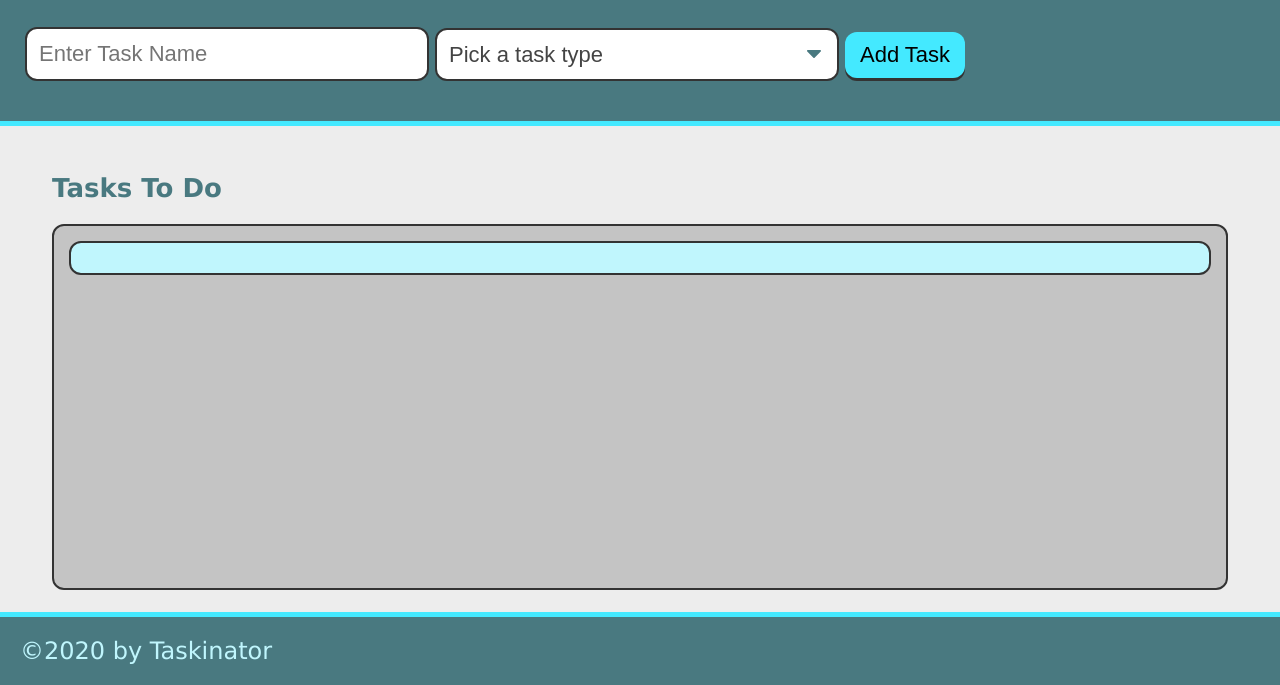
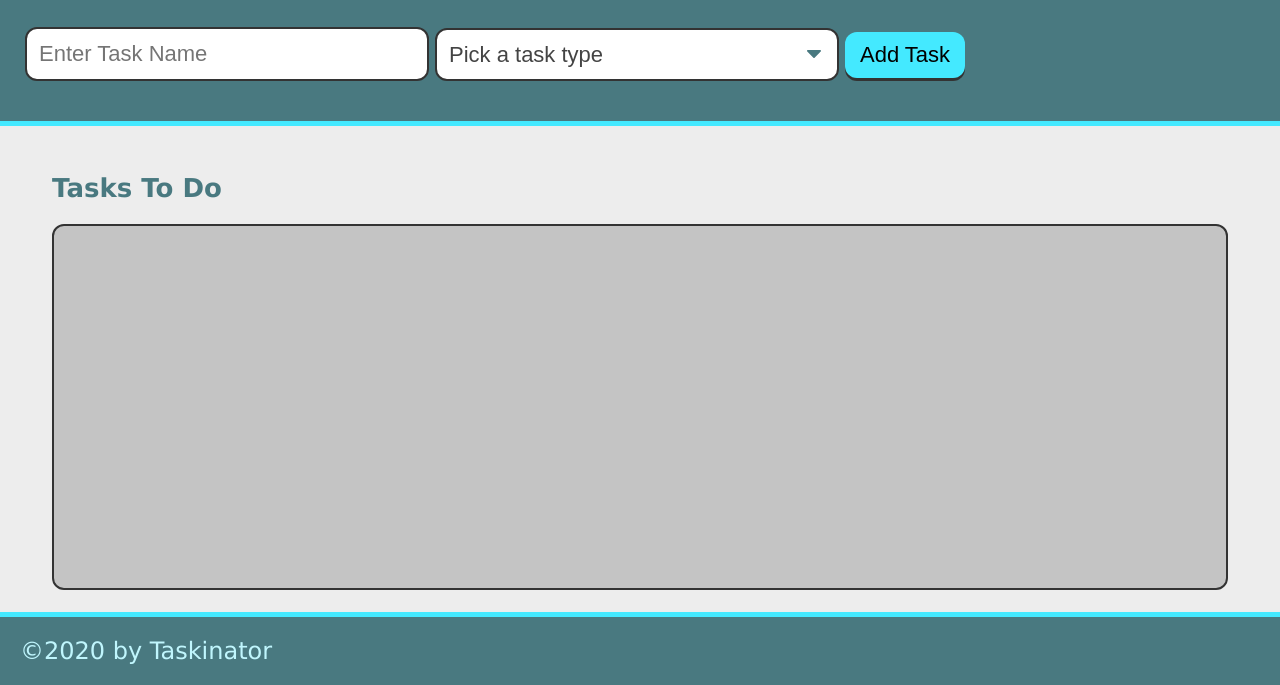
Before and after one commit to coleyrockin/taskinator, a plain HTML site: page index.html in a window 1280 px wide. Shown: the part 115-800 px from the top of the page. Drawn offline with Linux system fonts and the light colour scheme.

Commit message:
HTML changes

```diff
--- a/index.html
+++ b/index.html
@@ -1,5 +1,6 @@
 <!DOCTYPE html>
 <html lang="en">
+
 <head>
     <meta charset="UTF-8">
     <meta http-equiv="X-UA-Compatible" content="IE=edge">
@@ -34,9 +35,7 @@
     <main class="page-content">
         <section class="task-list-wrapper">
             <h2 class="list-title">Tasks To Do</h2>
-            <ul class="task-list" id="tasks-to-do">
-                <li class="task-item"></li>
-            </ul>
+            <ul class="task-list" id="tasks-to-do"></ul>
         </section>
     </main>
 
@@ -44,9 +43,7 @@
         &copy;2020 by Taskinator
     </footer>
 
-
-
-    <script src="./assets/js/script.js"></script>
+ <script src="./assets/js/script.js"></script>
 
 </body>
 </html>
```
